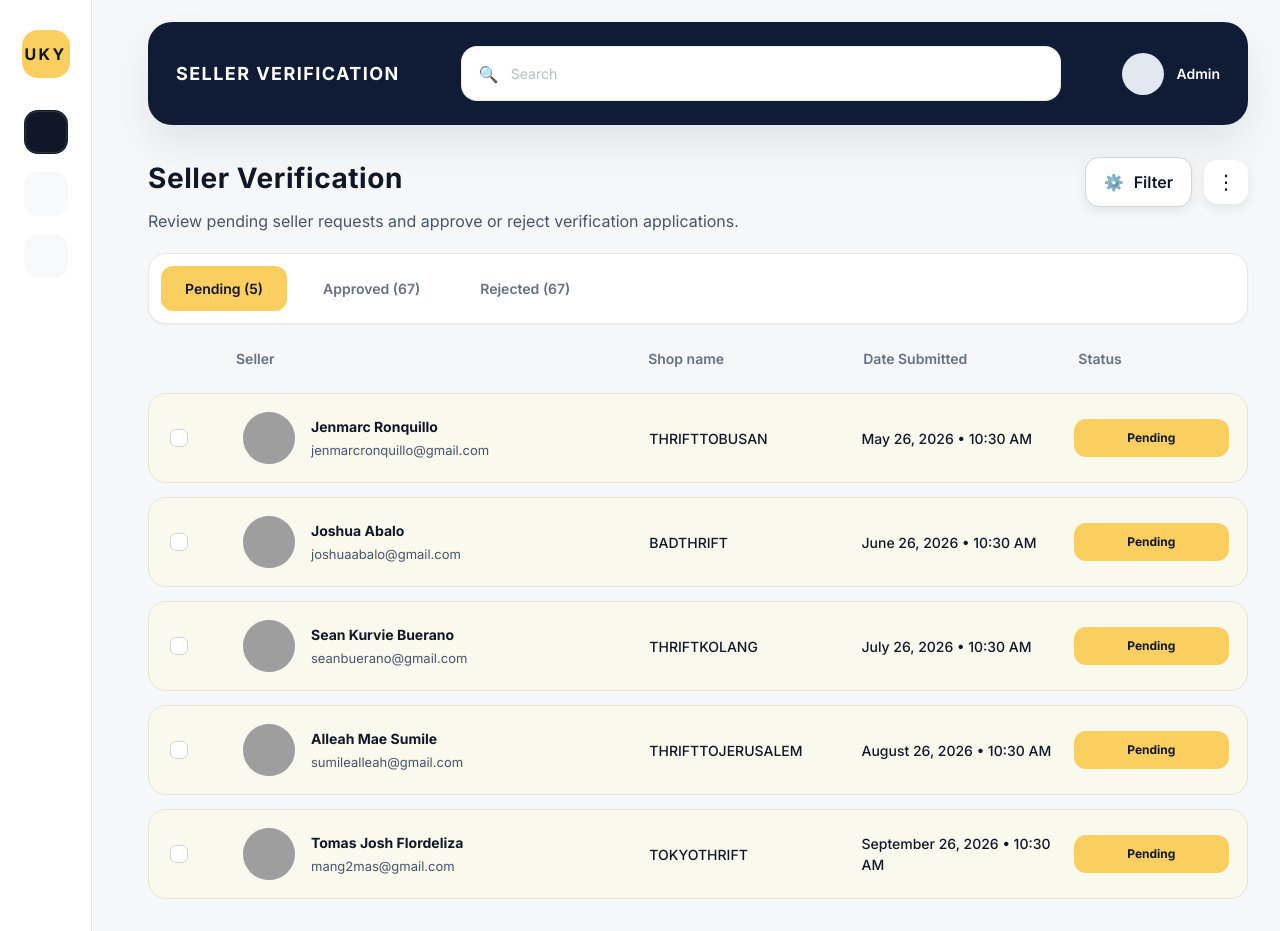
After one commit to mang2mas/E_Commerce_Ukay_Repo, a Spring Boot app: page /sellerverification.html in a window 1280 px wide. The commit adds this page. Run offline with Spring Boot 4, Linux system fonts and the light colour scheme; grey boxes are pictures that could not be loaded.

Commit message:
Added Admin side

```diff
--- a/backend/src/main/resources/static/css/login.css
+++ b/backend/src/main/resources/static/css/login.css
@@ -155,9 +155,15 @@ input::placeholder {
 }
 
 .admin-link {
+    display: inline-block;
+    padding: 8px 8px;
     font-size: 11px;
     color: var(--link-orange);
     text-decoration: underline;
+    cursor: pointer;
+    position: relative;
+    z-index: 20;
+    pointer-events: auto;
 }
 
 /* Swapped to a 100% stable, un-blocked Wikipedia mirror vector URL */
--- /dev/null
+++ b/backend/src/main/resources/static/css/sellerverification.css
@@ -0,0 +1,431 @@
+* {
+    box-sizing: border-box;
+}
+
+html,
+body {
+    margin: 0;
+    min-height: 100%;
+    background: #F5F7F9;
+    font-family: 'Inter', sans-serif;
+    color: #101828;
+}
+
+body {
+    line-height: 1.5;
+}
+
+button,
+input {
+    font: inherit;
+}
+
+.app-shell {
+    display: grid;
+    grid-template-columns: 92px 1fr;
+    min-height: 100vh;
+    gap: 24px;
+}
+
+.sidebar {
+    background: #ffffff;
+    border-right: 1px solid #E5E7EB;
+    padding: 30px 0;
+    display: flex;
+    flex-direction: column;
+    align-items: center;
+    gap: 32px;
+}
+
+.brand-logo {
+    width: 48px;
+    height: 48px;
+    border-radius: 16px;
+    background: #FBCE60;
+    color: #101828;
+    display: grid;
+    place-items: center;
+    font-weight: 700;
+    letter-spacing: 0.15em;
+}
+
+.sidebar-nav {
+    display: grid;
+    gap: 18px;
+}
+
+.nav-item {
+    width: 44px;
+    height: 44px;
+    border-radius: 14px;
+    border: 1px solid transparent;
+    background: #F8F9FB;
+    cursor: pointer;
+}
+
+.nav-item.active {
+    background: #101828;
+    box-shadow: inset 0 0 0 1px rgba(255, 255, 255, 0.12);
+}
+
+.page-content {
+    padding: 22px 32px 32px;
+}
+
+.topbar {
+    display: flex;
+    align-items: center;
+    justify-content: space-between;
+    gap: 18px;
+    padding: 24px 28px;
+    border-radius: 24px;
+    background: #101C36;
+    color: #FFFFFF;
+    box-shadow: 0 20px 40px rgba(16, 24, 56, 0.08);
+}
+
+.topbar-title {
+    font-size: 18px;
+    font-weight: 700;
+    letter-spacing: 0.08em;
+    text-transform: uppercase;
+}
+
+.topbar-search {
+    flex: 1;
+    min-width: 260px;
+    max-width: 600px;
+    display: flex;
+    align-items: center;
+    gap: 12px;
+    padding: 0 16px;
+    border-radius: 16px;
+    background: #FFFFFF;
+    border: 1px solid rgba(15, 23, 42, 0.08);
+}
+
+.search-icon {
+    display: inline-flex;
+    align-items: center;
+    justify-content: center;
+    width: 22px;
+    height: 22px;
+    color: #667085;
+}
+
+.topbar-search input {
+    width: 100%;
+    border: none;
+    outline: none;
+    padding: 16px 0;
+    color: #101828;
+    font-size: 14px;
+}
+
+.topbar-search input::placeholder {
+    color: #B3BFC6;
+}
+
+.topbar-user {
+    display: flex;
+    align-items: center;
+    gap: 12px;
+}
+
+.user-avatar {
+    width: 42px;
+    height: 42px;
+    border-radius: 50%;
+    background: #E2E8F0;
+}
+
+.user-name {
+    font-size: 14px;
+    font-weight: 600;
+}
+
+.content-header {
+    display: flex;
+    align-items: flex-start;
+    justify-content: space-between;
+    gap: 18px;
+    margin: 32px 0 20px;
+}
+
+.page-title {
+    margin: 0;
+    font-size: 28px;
+    font-weight: 700;
+    letter-spacing: 0.02em;
+}
+
+.page-description {
+    margin: 10px 0 0;
+    color: #475569;
+    max-width: 640px;
+}
+
+.header-actions {
+    display: flex;
+    align-items: center;
+    gap: 12px;
+}
+
+.filter-button,
+.menu-button,
+.tab {
+    border: none;
+    cursor: pointer;
+}
+
+.filter-button {
+    display: inline-flex;
+    align-items: center;
+    gap: 10px;
+    padding: 12px 18px;
+    border-radius: 14px;
+    background: #FFFFFF;
+    box-shadow: 0 4px 12px rgba(15, 23, 42, 0.08);
+    border: 1px solid #D1D5DB;
+    font-weight: 600;
+    color: #101828;
+}
+
+.filter-icon {
+    display: inline-flex;
+    align-items: center;
+    justify-content: center;
+}
+
+.menu-button {
+    width: 44px;
+    height: 44px;
+    border-radius: 14px;
+    background: #FFFFFF;
+    box-shadow: 0 4px 12px rgba(15, 23, 42, 0.08);
+    color: #101828;
+    font-size: 20px;
+    line-height: 1;
+}
+
+.tabs-row {
+    display: flex;
+    align-items: center;
+    gap: 12px;
+    padding: 12px;
+    background: #FFFFFF;
+    border-radius: 18px;
+    border: 1px solid #E5E7EB;
+    box-shadow: 0 1px 2px rgba(15, 23, 42, 0.05);
+}
+
+.tab {
+    padding: 12px 24px;
+    border-radius: 12px;
+    background: transparent;
+    color: #667085;
+    font-size: 14px;
+    font-weight: 600;
+}
+
+.tab.active {
+    background: #FBCE60;
+    color: #101828;
+}
+
+.verification-table {
+    margin-top: 24px;
+    display: grid;
+    gap: 14px;
+}
+
+.table-headings,
+.table-row {
+    display: grid;
+    grid-template-columns: 58px minmax(250px, 2fr) 1fr 1fr 0.8fr;
+    gap: 18px;
+    align-items: center;
+}
+
+.table-headings {
+    padding: 0 12px 10px;
+    color: #667085;
+    font-size: 14px;
+    font-weight: 600;
+}
+
+.table-row {
+    padding: 18px 18px;
+    background: #FAF9EE;
+    border: 1px solid #EAE4D5;
+    border-radius: 18px;
+}
+
+.row-checkbox {
+    display: inline-flex;
+    align-items: center;
+    justify-content: center;
+    position: relative;
+    width: 24px;
+    height: 24px;
+}
+
+.row-checkbox input {
+    position: absolute;
+    opacity: 0;
+    width: 100%;
+    height: 100%;
+    margin: 0;
+    cursor: pointer;
+}
+
+.checkbox-faux {
+    width: 18px;
+    height: 18px;
+    border: 1px solid #D1D5DB;
+    border-radius: 6px;
+    background: #FFFFFF;
+}
+
+.row-checkbox input:checked + .checkbox-faux {
+    background: #101828;
+    border-color: #101828;
+    box-shadow: inset 0 0 0 3px #FBCE60;
+}
+
+.seller-cell {
+    display: flex;
+    align-items: center;
+    gap: 16px;
+}
+
+.seller-avatar {
+    width: 52px;
+    height: 52px;
+    border-radius: 50%;
+    overflow: hidden;
+    background: #D9D9D9;
+    flex-shrink: 0;
+}
+
+.seller-avatar img {
+    width: 100%;
+    height: 100%;
+    object-fit: cover;
+}
+
+.seller-meta {
+    display: grid;
+    gap: 4px;
+}
+
+.seller-meta strong {
+    display: block;
+    font-size: 14px;
+    color: #101828;
+}
+
+.seller-meta span {
+    display: block;
+    font-size: 13px;
+    color: #475569;
+}
+
+.shop-name,
+.date-submitted {
+    font-size: 14px;
+    color: #101828;
+    font-weight: 500;
+}
+
+.status-pill {
+    display: inline-flex;
+    justify-content: center;
+    align-items: center;
+    min-width: 92px;
+    padding: 10px 14px;
+    border-radius: 12px;
+    background: #FBCE60;
+    color: #101828;
+    font-size: 12px;
+    font-weight: 700;
+}
+
+@media (max-width: 1120px) {
+    .app-shell {
+        grid-template-columns: 1fr;
+    }
+
+    .sidebar {
+        flex-direction: row;
+        justify-content: flex-start;
+        padding: 18px;
+        border-right: none;
+        border-bottom: 1px solid #E5E7EB;
+    }
+
+    .page-content {
+        padding: 20px;
+    }
+
+    .content-header,
+    .topbar,
+    .tabs-row {
+        flex-wrap: wrap;
+    }
+
+    .table-headings,
+    .table-row {
+        grid-template-columns: 48px minmax(220px, 1.7fr) 1fr;
+    }
+
+    .table-headings span:nth-child(4),
+    .table-headings span:nth-child(5),
+    .table-row .date-submitted,
+    .table-row .status-pill {
+        display: none;
+    }
+}
+
+@media (max-width: 760px) {
+    .topbar,
+    .content-header,
+    .tabs-row {
+        padding: 18px;
+    }
+
+    .topbar {
+        flex-direction: column;
+        align-items: stretch;
+    }
+
+    .header-actions {
+        width: 100%;
+        justify-content: flex-start;
+    }
+
+    .filter-button,
+    .menu-button {
+        width: 100%;
+    }
+
+    .verification-table {
+        gap: 10px;
+    }
+
+    .table-headings,
+    .table-row {
+        grid-template-columns: 48px 1fr;
+    }
+
+    .table-headings span:not(:first-child),
+    .table-row .shop-name,
+    .table-row .date-submitted {
+        display: none;
+    }
+
+    .status-pill {
+        min-width: auto;
+        padding: 9px 12px;
+    }
+}
--- /dev/null
+++ b/backend/src/main/resources/static/sellerverification.html
@@ -0,0 +1,155 @@
+<!DOCTYPE html>
+<html lang="en">
+<head>
+    <meta charset="UTF-8" />
+    <meta name="viewport" content="width=device-width, initial-scale=1.0" />
+    <title>Seller Verification</title>
+    <link rel="preconnect" href="https://fonts.googleapis.com" />
+    <link rel="preconnect" href="https://fonts.gstatic.com" crossorigin />
+    <link href="https://fonts.googleapis.com/css2?family=Inter:wght@400;500;600;700&display=swap" rel="stylesheet" />
+    <link rel="stylesheet" href="css/sellerverification.css" />
+</head>
+<body>
+    <div class="app-shell">
+        <aside class="sidebar">
+            <div class="brand-logo">UKY</div>
+            <nav class="sidebar-nav" aria-label="Main navigation">
+                <button class="nav-item active" aria-label="Home"></button>
+                <button class="nav-item" aria-label="Orders"></button>
+                <button class="nav-item" aria-label="Messages"></button>
+            </nav>
+        </aside>
+
+        <main class="page-content">
+            <header class="topbar">
+                <div class="topbar-title">
+                    <span>Seller Verification</span>
+                </div>
+                <div class="topbar-search">
+                    <span class="search-icon">🔍</span>
+                    <input type="search" placeholder="Search" aria-label="Search sellers" />
+                </div>
+                <div class="topbar-user">
+                    <div class="user-avatar"></div>
+                    <span class="user-name">Admin</span>
+                </div>
+            </header>
+
+            <section class="content-header">
+                <div>
+                    <h1 class="page-title">Seller Verification</h1>
+                    <p class="page-description">Review pending seller requests and approve or reject verification applications.</p>
+                </div>
+                <div class="header-actions">
+                    <button class="filter-button" type="button">
+                        <span class="filter-icon">⚙️</span>
+                        Filter
+                    </button>
+                    <button class="menu-button" type="button" aria-label="More options">⋮</button>
+                </div>
+            </section>
+
+            <section class="tabs-row" role="tablist" aria-label="Verification status tabs">
+                <button class="tab active" role="tab">Pending (5)</button>
+                <button class="tab" role="tab">Approved (67)</button>
+                <button class="tab" role="tab">Rejected (67)</button>
+            </section>
+
+            <section class="verification-table">
+                <div class="table-headings">
+                    <span class="heading-checkbox"></span>
+                    <span>Seller</span>
+                    <span>Shop name</span>
+                    <span>Date Submitted</span>
+                    <span>Status</span>
+                </div>
+
+                <article class="table-row">
+                    <label class="row-checkbox">
+                        <input type="checkbox" />
+                        <span class="checkbox-faux"></span>
+                    </label>
+                    <div class="seller-cell">
+                        <div class="seller-avatar"><img src="images/checkoutImages/placeholder.png" alt="Seller avatar" /></div>
+                        <div class="seller-meta">
+                            <strong>Jenmarc Ronquillo</strong>
+                            <span>jenmarcronquillo@gmail.com</span>
+                        </div>
+                    </div>
+                    <div class="shop-name">THRIFTTOBUSAN</div>
+                    <div class="date-submitted">May 26, 2026 • 10:30 AM</div>
+                    <span class="status-pill">Pending</span>
+                </article>
+
+                <article class="table-row">
+                    <label class="row-checkbox">
+                        <input type="checkbox" />
+                        <span class="checkbox-faux"></span>
+                    </label>
+                    <div class="seller-cell">
+                        <div class="seller-avatar"><img src="images/checkoutImages/placeholder.png" alt="Seller avatar" /></div>
+                        <div class="seller-meta">
+                            <strong>Joshua Abalo</strong>
+                            <span>joshuaabalo@gmail.com</span>
+                        </div>
+                    </div>
+                    <div class="shop-name">BADTHRIFT</div>
+                    <div class="date-submitted">June 26, 2026 • 10:30 AM</div>
+                    <span class="status-pill">Pending</span>
+                </article>
+
+                <article class="table-row">
+                    <label class="row-checkbox">
+                        <input type="checkbox" />
+                        <span class="checkbox-faux"></span>
+                    </label>
+                    <div class="seller-cell">
+                        <div class="seller-avatar"><img src="images/checkoutImages/placeholder.png" alt="Seller avatar" /></div>
+                        <div class="seller-meta">
+                            <strong>Sean Kurvie Buerano</strong>
+                            <span>seanbuerano@gmail.com</span>
+                        </div>
+                    </div>
+                    <div class="shop-name">THRIFTKOLANG</div>
+                    <div class="date-submitted">July 26, 2026 • 10:30 AM</div>
+                    <span class="status-pill">Pending</span>
+                </article>
+
+                <article class="table-row">
+                    <label class="row-checkbox">
+                        <input type="checkbox" />
+                        <span class="checkbox-faux"></span>
+                    </label>
+                    <div class="seller-cell">
+                        <div class="seller-avatar"><img src="images/checkoutImages/placeholder.png" alt="Seller avatar" /></div>
+                        <div class="seller-meta">
+                            <strong>Alleah Mae Sumile</strong>
+                            <span>sumilealleah@gmail.com</span>
+                        </div>
+                    </div>
+                    <div class="shop-name">THRIFTTOJERUSALEM</div>
+                    <div class="date-submitted">August 26, 2026 • 10:30 AM</div>
+                    <span class="status-pill">Pending</span>
+                </article>
+
+                <article class="table-row">
+                    <label class="row-checkbox">
+                        <input type="checkbox" />
+                        <span class="checkbox-faux"></span>
+                    </label>
+                    <div class="seller-cell">
+                        <div class="seller-avatar"><img src="images/checkoutImages/placeholder.png" alt="Seller avatar" /></div>
+                        <div class="seller-meta">
+                            <strong>Tomas Josh Flordeliza</strong>
+                            <span>mang2mas@gmail.com</span>
+                        </div>
+                    </div>
+                    <div class="shop-name">TOKYOTHRIFT</div>
+                    <div class="date-submitted">September 26, 2026 • 10:30 AM</div>
+                    <span class="status-pill">Pending</span>
+                </article>
+            </section>
+        </main>
+    </div>
+</body>
+</html>
```
Also changed, not shown: backend/src/main/resources/static/login.html (+6 -1 lines).
